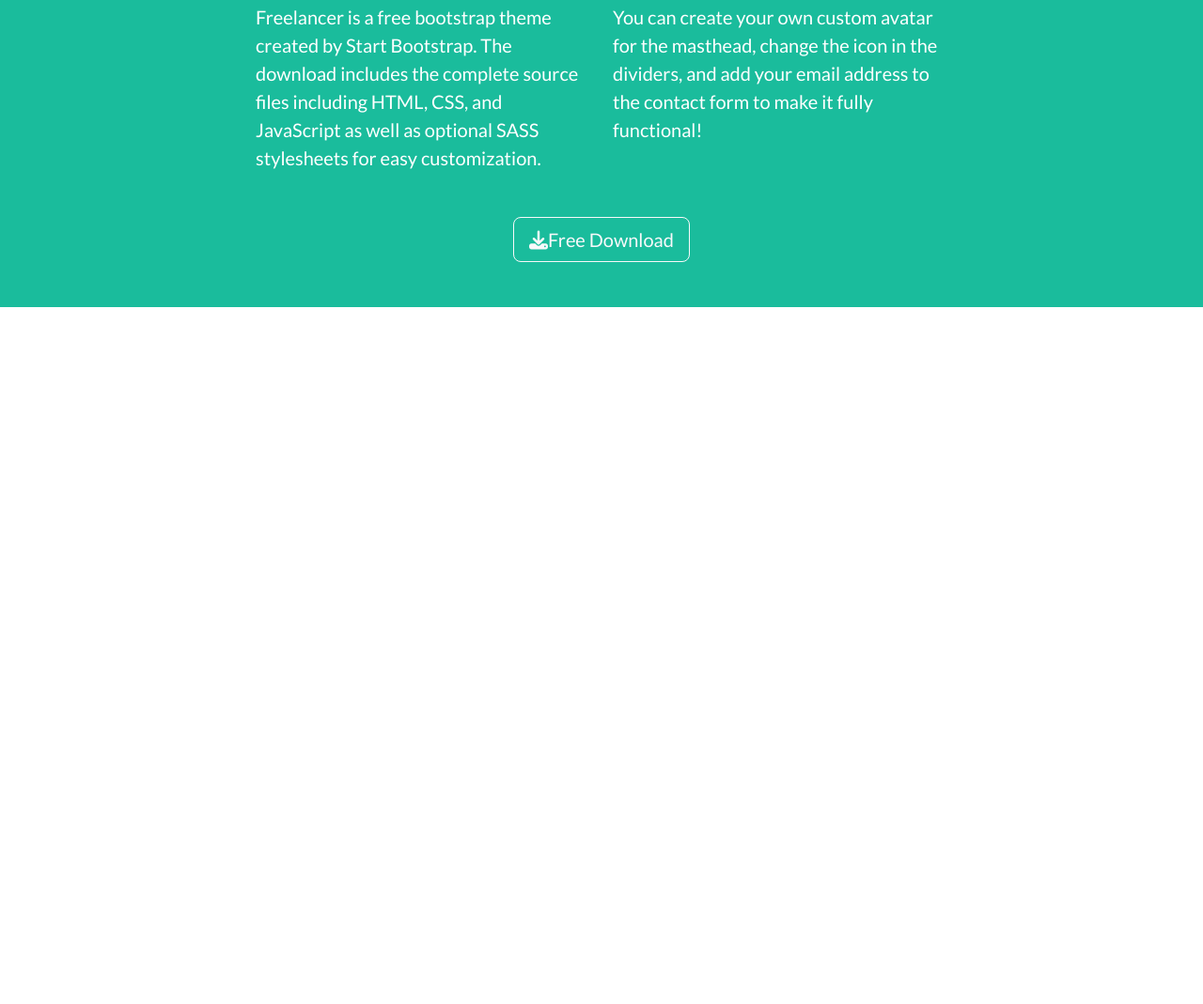
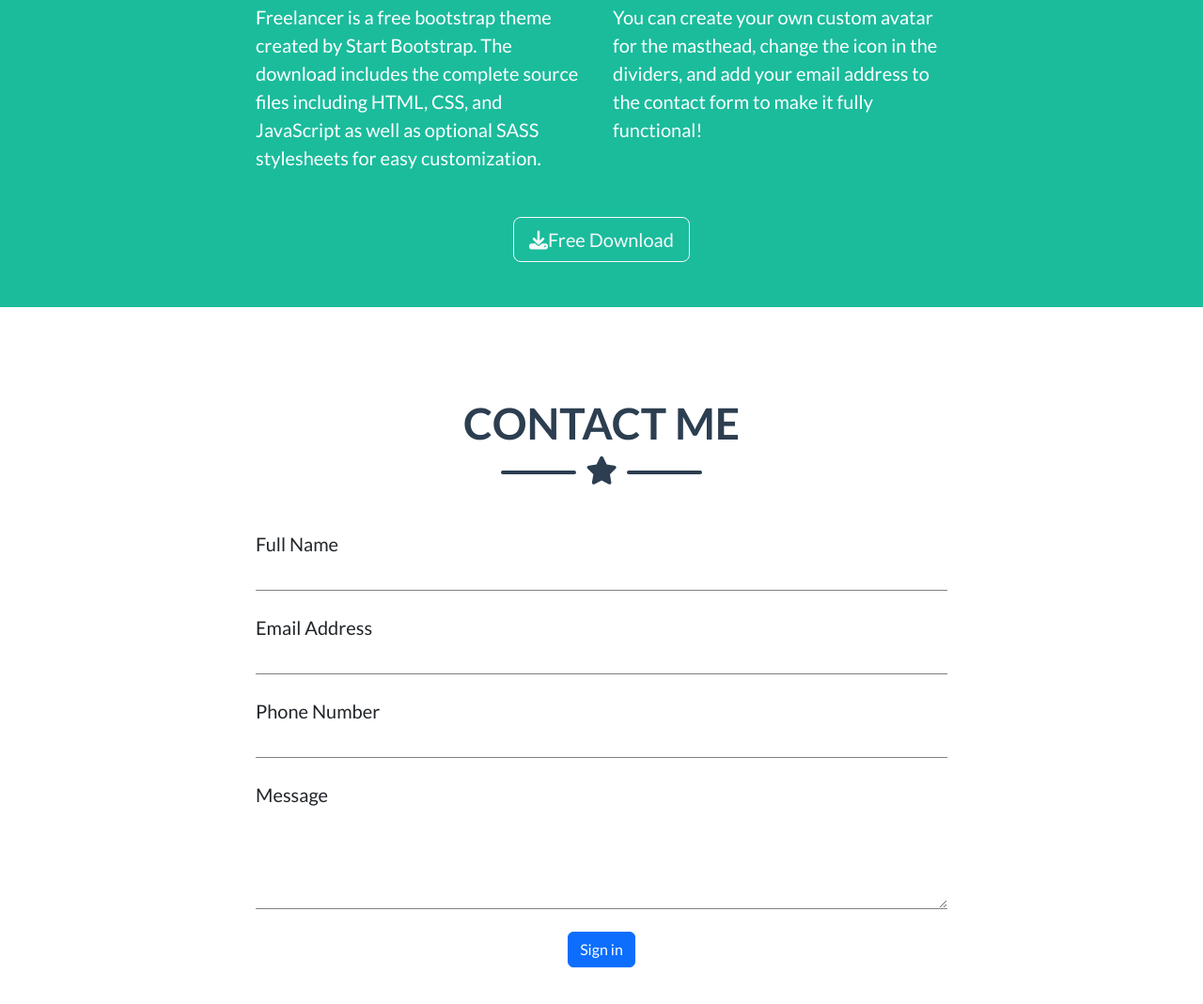
Before and after one commit to coding-creativo/back-end-developer, a plain HTML site: page bootstrap-layout/index.html in a window 1280 px wide. Shown: the part 1684-2753 px from the top of the page at 94% size. Before the commit the page ends 2059 px from the top, so only its background shows below. Drawn offline with nearby package versions, Linux system fonts and the light colour scheme.

Commit message:
contatti-layout

```diff
--- a/bootstrap-layout/index.html
+++ b/bootstrap-layout/index.html
@@ -126,24 +126,60 @@
         </div>
       </div>
     </section>
+
+    <section id="contact" class="text-center my-5 py-5">
+      <div class="container">
+        <h2>Contact Me</h2>
+        <span class="star star-blue my-4"><i class="fa-solid fa-star"></i></span>
+        <form class="row justify-content-center my-5">
+          <div class="col-lg-8 mb-4">
+           <div class="position-relative">
+            <input type="text" class="form-control" id="inputNome" required>
+            <label for="inputNome" class="form-label">Full Name</label>
+           </div>
+          </div>
+          <div class="col-lg-8 mb-4">
+            <div class="position-relative">
+              <input type="email" class="form-control" id="inputEmail" required>
+              <label for="inputEmail" class="form-label">Email Address</label>
+             </div>
+          </div>
+          <div class="col-lg-8 mb-4">
+            <div class="position-relative">
+              <input type="tel" class="form-control" id="inputTel" required>
+              <label for="inputTel" class="form-label">Phone Number</label>
+             </div>
+          </div>
+          <div class="col-lg-8 mb-4">
+            <div class="position-relative">
+             <textarea class="form-control" id="inputMessage" cols="30" rows="4"></textarea>
+              <label for="inputMessage" class="form-label">Message</label>
+             </div>
+          </div>
+          <div class="col-12">
+            <button type="submit" class="btn btn-primary">Sign in</button>
+          </div>
+        </form>
+      </div>
+    </section>
   </main>
 
   <footer></footer>
 
   <!-- modali -->
-  <div class="modal fade" id="pippo" tabindex="-1" aria-labelledby="exampleModalLabel" aria-hidden="true">
+  <div class="modal fade modal-xl text-center" id="pippo" tabindex="-1" aria-labelledby="exampleModalLabel" aria-hidden="true">
     <div class="modal-dialog">
       <div class="modal-content">
         <div class="modal-header">
-          <h1 class="modal-title fs-5" id="exampleModalLabel">Modal pippo</h1>
           <button type="button" class="btn-close" data-bs-dismiss="modal" aria-label="Close"></button>
         </div>
         <div class="modal-body">
-          ...
+          <h2 class="modal-title fs-5" id="exampleModalLabel">Modal pippo</h2>
+          <img src="https://startbootstrap.github.io/startbootstrap-freelancer/assets/img/portfolio/cabin.png"
+                alt="portfolio-1">
         </div>
         <div class="modal-footer">
           <button type="button" class="btn btn-secondary" data-bs-dismiss="modal">Close</button>
-          <button type="button" class="btn btn-primary">Save changes</button>
         </div>
       </div>
     </div>
@@ -153,7 +189,7 @@
     <div class="modal-dialog">
       <div class="modal-content">
         <div class="modal-header">
-          <h1 class="modal-title fs-5" id="exampleModalLabel">Modal paperino</h1>
+          <h2 class="modal-title fs-5" id="exampleModalLabel">Modal paperino</h2>
           <button type="button" class="btn-close" data-bs-dismiss="modal" aria-label="Close"></button>
         </div>
         <div class="modal-body">
--- a/bootstrap-layout/style.css
+++ b/bootstrap-layout/style.css
@@ -67,7 +67,6 @@
     vertical-align: middle;
 }
 
-
 .star-blue::before,
 .star-blue::after {
     background-color: #2c3e50;
@@ -127,3 +126,31 @@
     font-size: 20px;
     font-weight: 500;
 }
+
+/* contatti */
+
+.form-control {
+    border: 0;
+    border-radius: 0;
+    border-bottom: 1px solid grey;
+    padding: 20px 0;
+}
+
+.form-control:focus {
+    outline: 0;
+    box-shadow: none;
+}
+
+#contact label {
+    position: absolute;
+    top: 0;
+    left: 0;
+    font-size: 20px;
+}
+.form-control:focus + label {
+    /* si riferisce ad un elemento
+    label che segue immediatamente un elemento input
+    con la classe form-control quando quest'ultimo ha il focus*/
+    color: rgb(206, 206, 206);
+    transform: scale(0.65) translate(-40%, -40%);
+}
```
